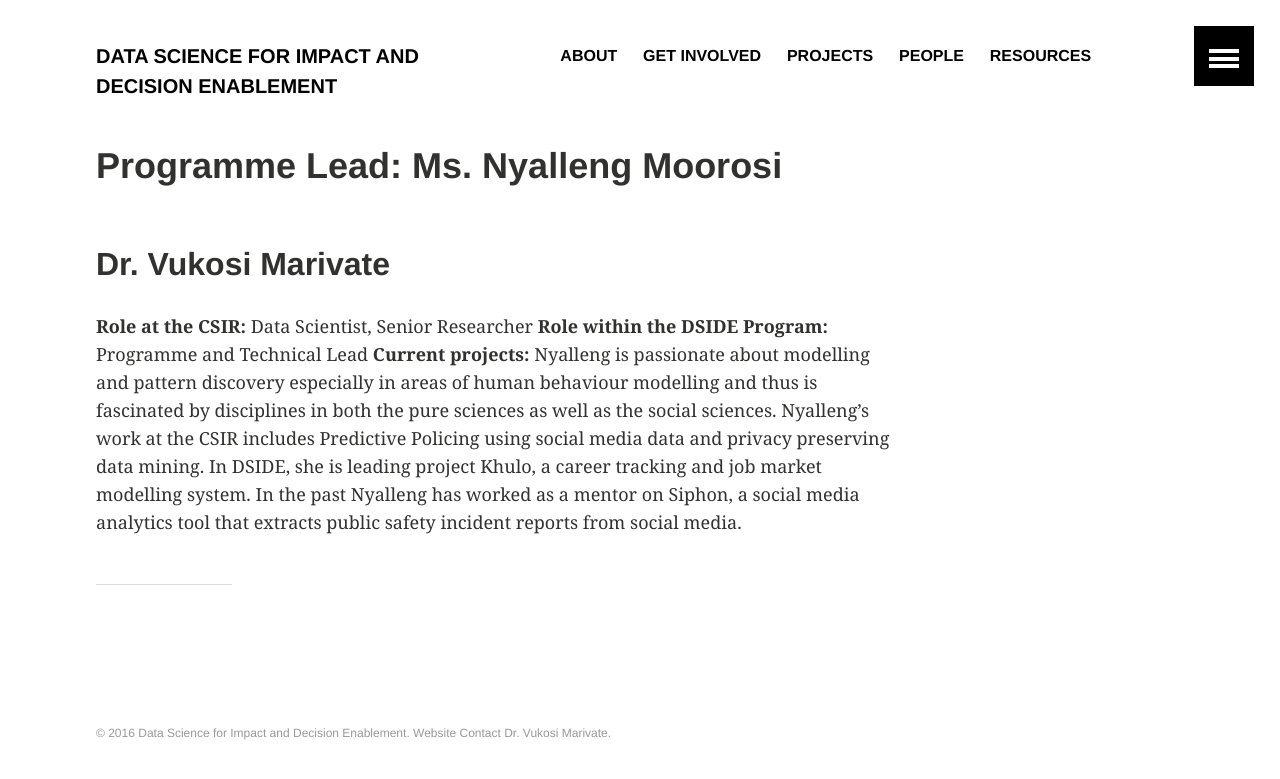
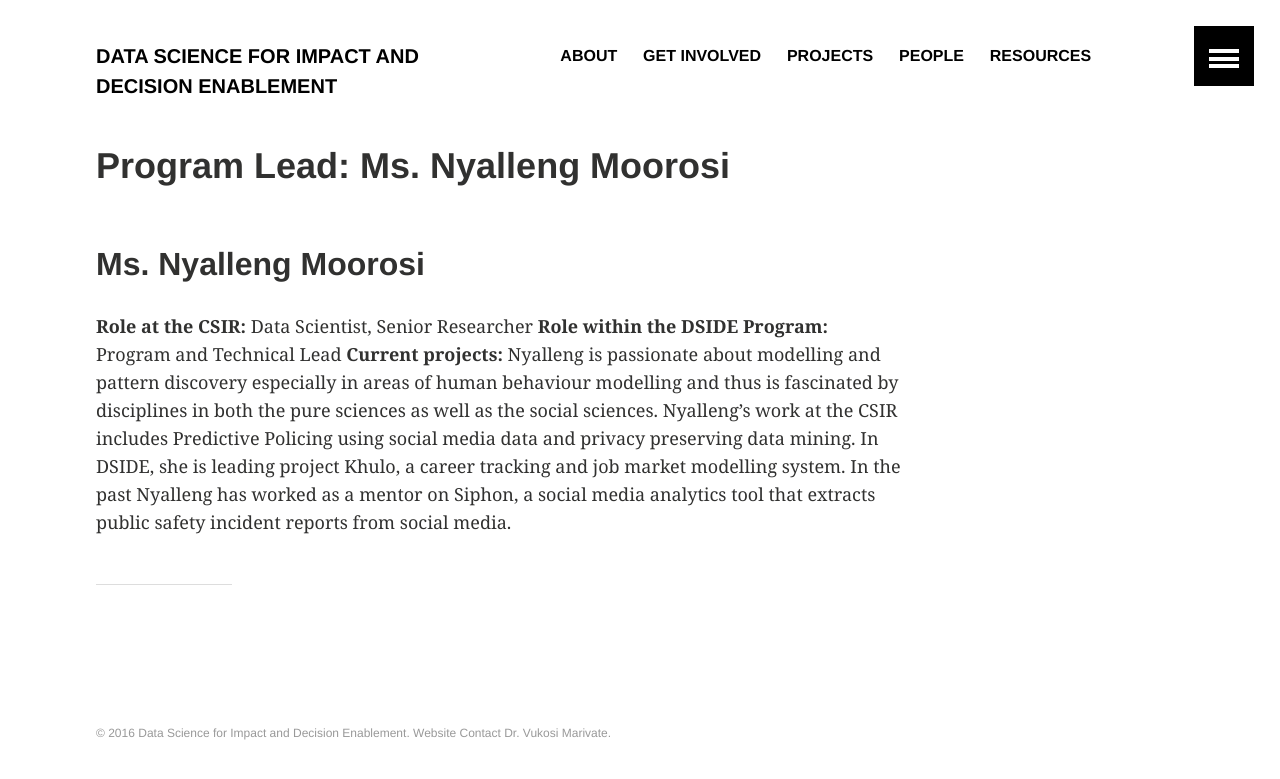
Before and after one commit to DSIDEWeb/dsideweb.github.io, a Jekyll site: the page built from people/program-leads/nyalleng-moorosi/index.md, in a window 1280 px wide. Shown: the top 779 px of the page. Built offline with Jekyll 4.4.1, drawn with Linux system fonts in a browser that asks for light colours.

Commit message:
Updated the program leads and fixes

```diff
--- a/people/programme-leads/nyalleng-moorosi/index.md
+++ b/people/program-leads/nyalleng-moorosi/index.md
@@ -1,7 +1,7 @@
 ---
 layout: article
-title: "Programme Lead: Ms. Nyalleng Moorosi"
-excerpt: "Programme Lead: Ms. Nyalleng Moorosi"
+title: "Program Lead: Ms. Nyalleng Moorosi"
+excerpt: "Program Lead: Ms. Nyalleng Moorosi"
 image:
   feature:
   teaser:
@@ -10,8 +10,8 @@ share: false
 ads: false
 ---
 
-## Dr. Vukosi Marivate
+## Ms. Nyalleng Moorosi
 
 **Role at the CSIR:**  Data Scientist, Senior Researcher
-**Role within the DSIDE Program:** Programme and Technical Lead
+**Role within the DSIDE Program:** Program and Technical Lead
 **Current projects:** Nyalleng is passionate about modelling and pattern discovery especially in areas of human behaviour modelling and thus is fascinated by disciplines in both the pure sciences as well as the social sciences. Nyalleng’s work at the CSIR includes Predictive Policing using social media data and privacy preserving data mining. In DSIDE, she is leading project Khulo, a career tracking and job market modelling system. In the past Nyalleng has worked as a mentor on Siphon, a social media analytics tool that extracts public safety incident reports from social media.
```
Also changed, not shown: people/index.md (+3 -3 lines), people/program-leads/ishmael-makitla/index.md (added, +17 -0 lines), people/program-leads/vukosi-marivate/index.md (renamed from people/programme-leads/vukosi-marivate/index.md, +3 -3 lines).
